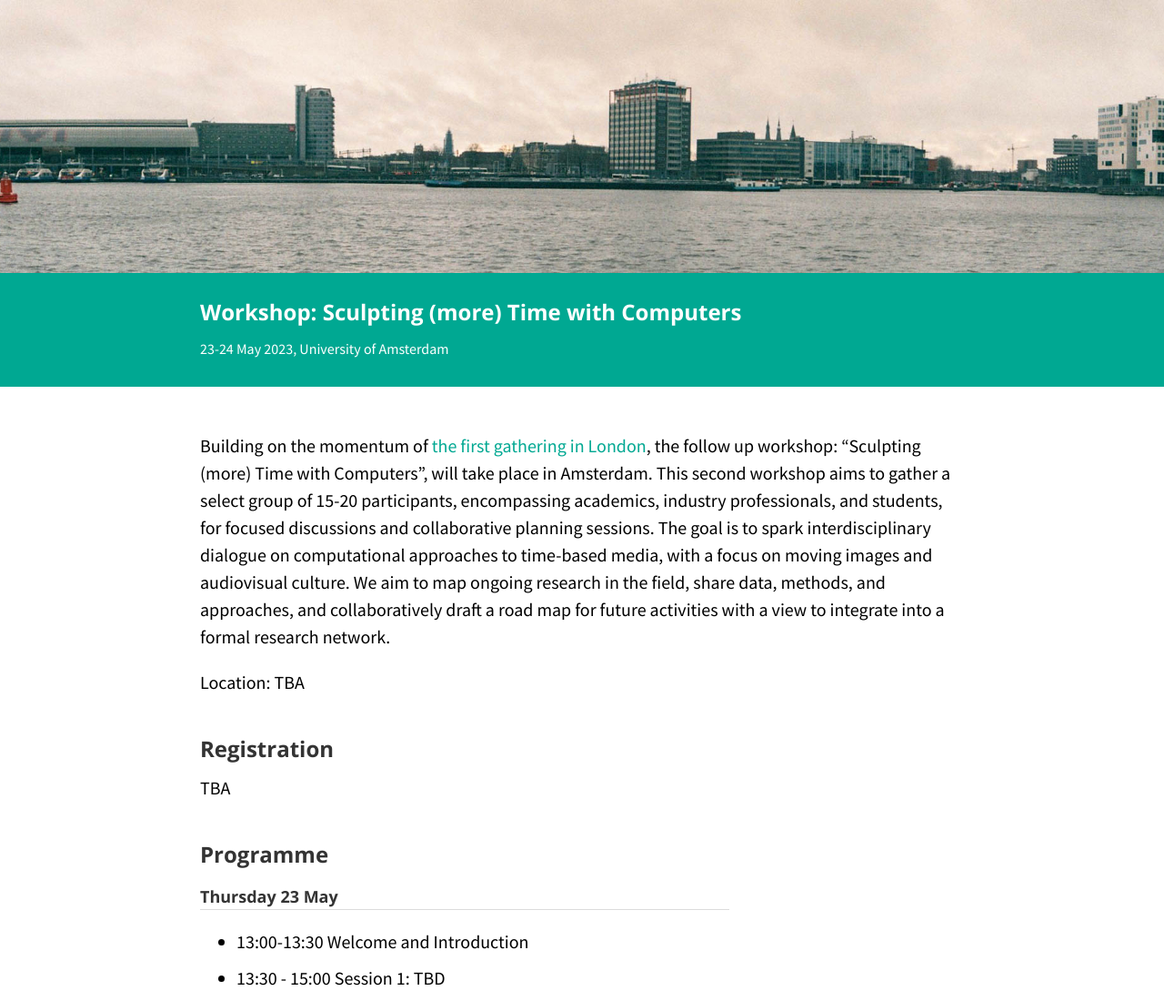
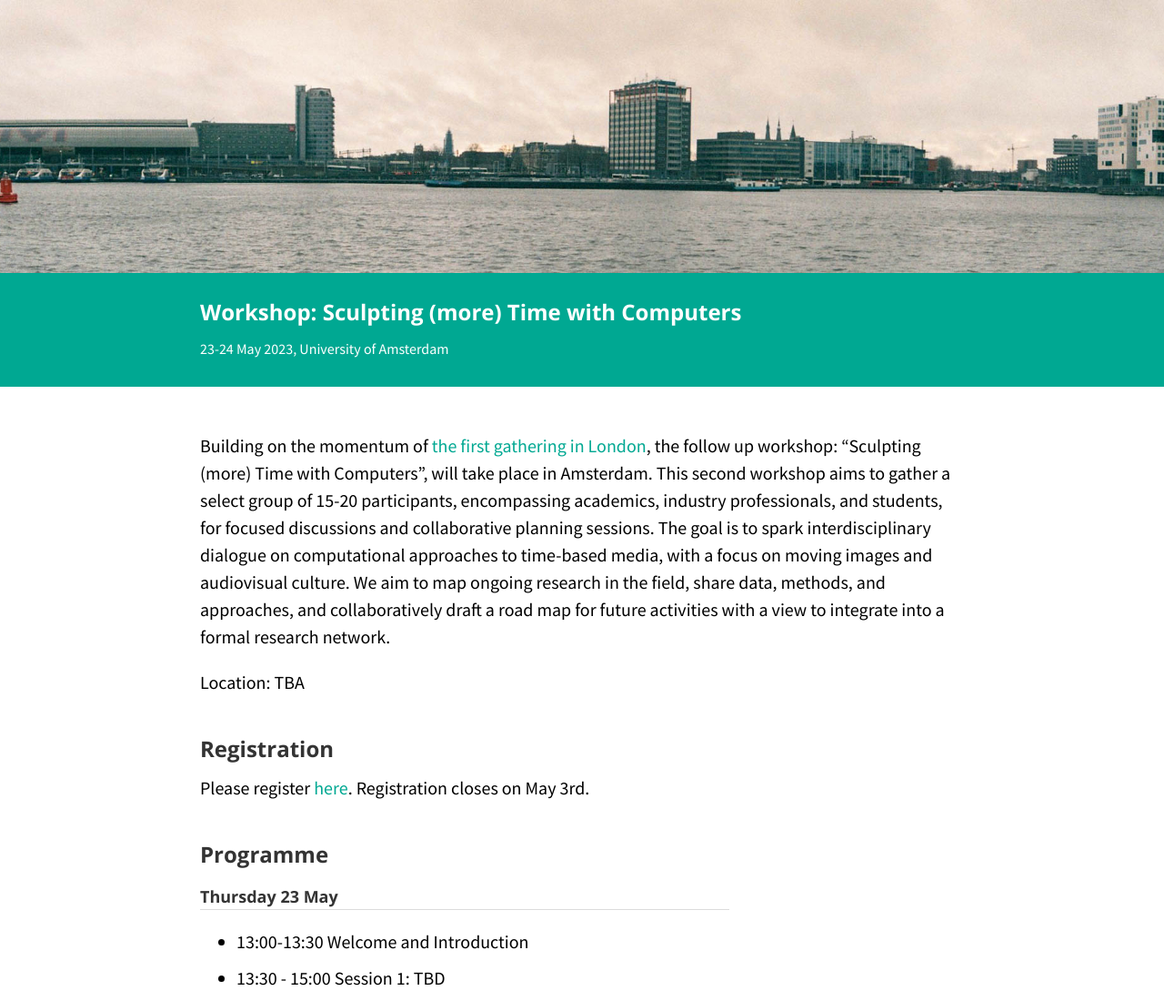
Before and after one commit to SculptingTime/SculptingTime.github.io, a plain HTML site: page index.html in a window 1280 px wide. Shown: the top 1100 px of the page at 91% size. Drawn offline with nearby package versions, Linux system fonts and the light colour scheme.

Commit message:
Added registration link

```diff
--- a/index.html
+++ b/index.html
@@ -50,7 +50,7 @@ Building on the momentum of <a href="https://kingsdh.net/2023/05/19/sculpting-ti
         <div class="flex-row">
           <div class="flex-item flex-column">
             <h2 id="register">Registration</h2>
-            <p class="text text-large">TBA</p>
+            <p class="text text-large">Please register <a href="https://www.tickettailor.com/events/digitalhumanitieskcl/1218239" target="_blank">here</a>. Registration closes on May 3rd.</p>
           </div>
         </div>
         <!-------------------------------------------------------------------------------------------->
```
